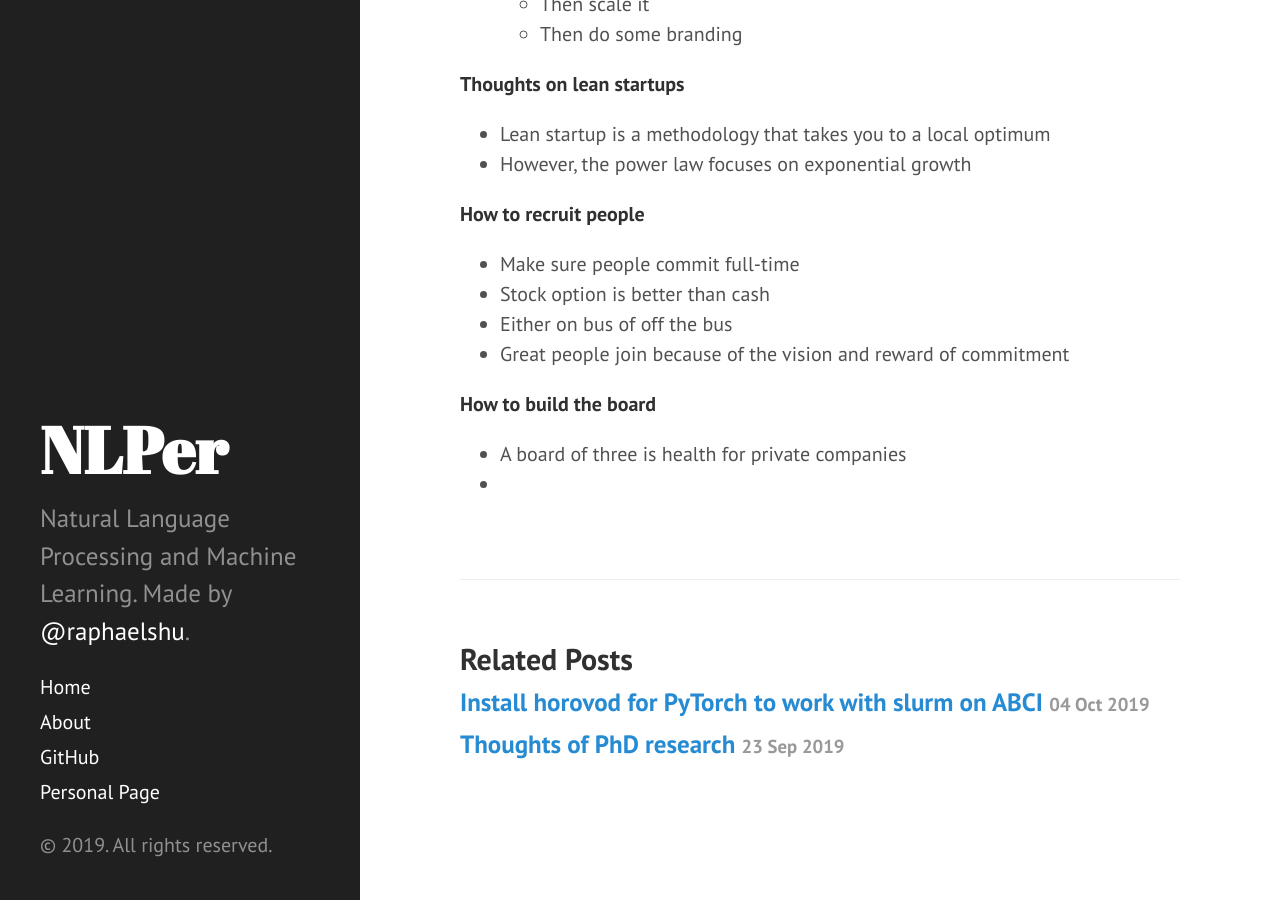
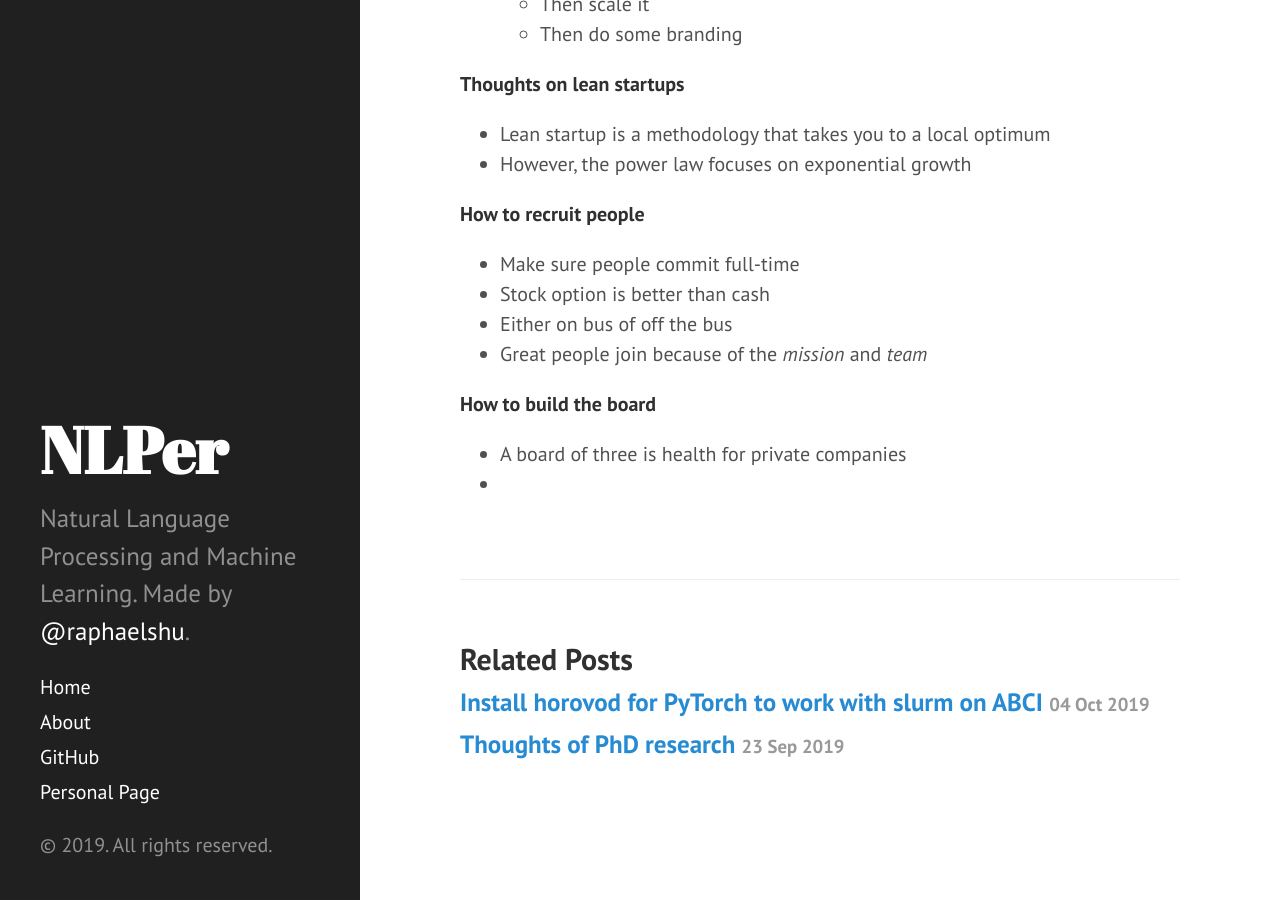
Before and after one commit to zomux/nlper, a Jekyll site: the page built from _posts/2019-10-13-book-review-zero-to-one.md, in a window 1280 px wide and 900 px high, scrolled down 1555 px. Built offline with Jekyll 4.4.1, drawn with Linux system fonts in a browser that asks for light colours; our own code applies the rules of GitHub Pages for plain Markdown files; comment, search, counter and statistics services are not loaded.

Commit message:
_posts/2019-10-13-book-review-zero-to-one.md updated from https://stackedit.io/

```diff
--- a/_posts/2019-10-13-book-review-zero-to-one.md
+++ b/_posts/2019-10-13-book-review-zero-to-one.md
@@ -58,12 +58,12 @@ Key Message: To successfully run a startup, the founders have to consider seven
 - Make sure people commit full-time
 - Stock option is better than cash
 - Either on bus of off the bus
-- Great people join because of the vision and reward of commitment
+- Great people join because of the *mission* and *team*
 
 **How to build the board**
 
 - A board of three is health for private companies
 -
 <!--stackedit_data:
-eyJoaXN0b3J5IjpbLTE0NzI3NDk0NTddfQ==
+eyJoaXN0b3J5IjpbMTkxNzc1ODQwNV19
 -->
```
